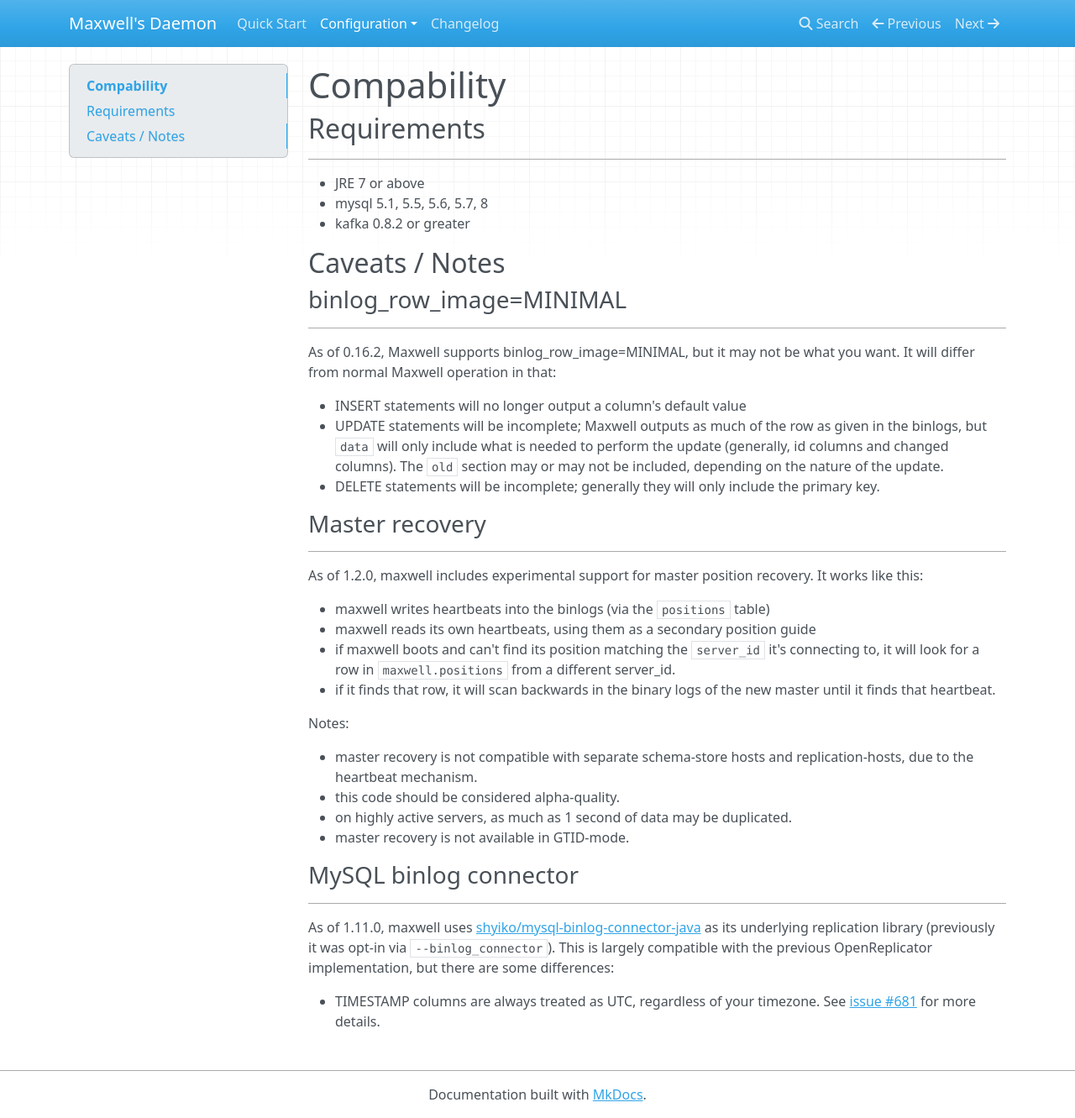
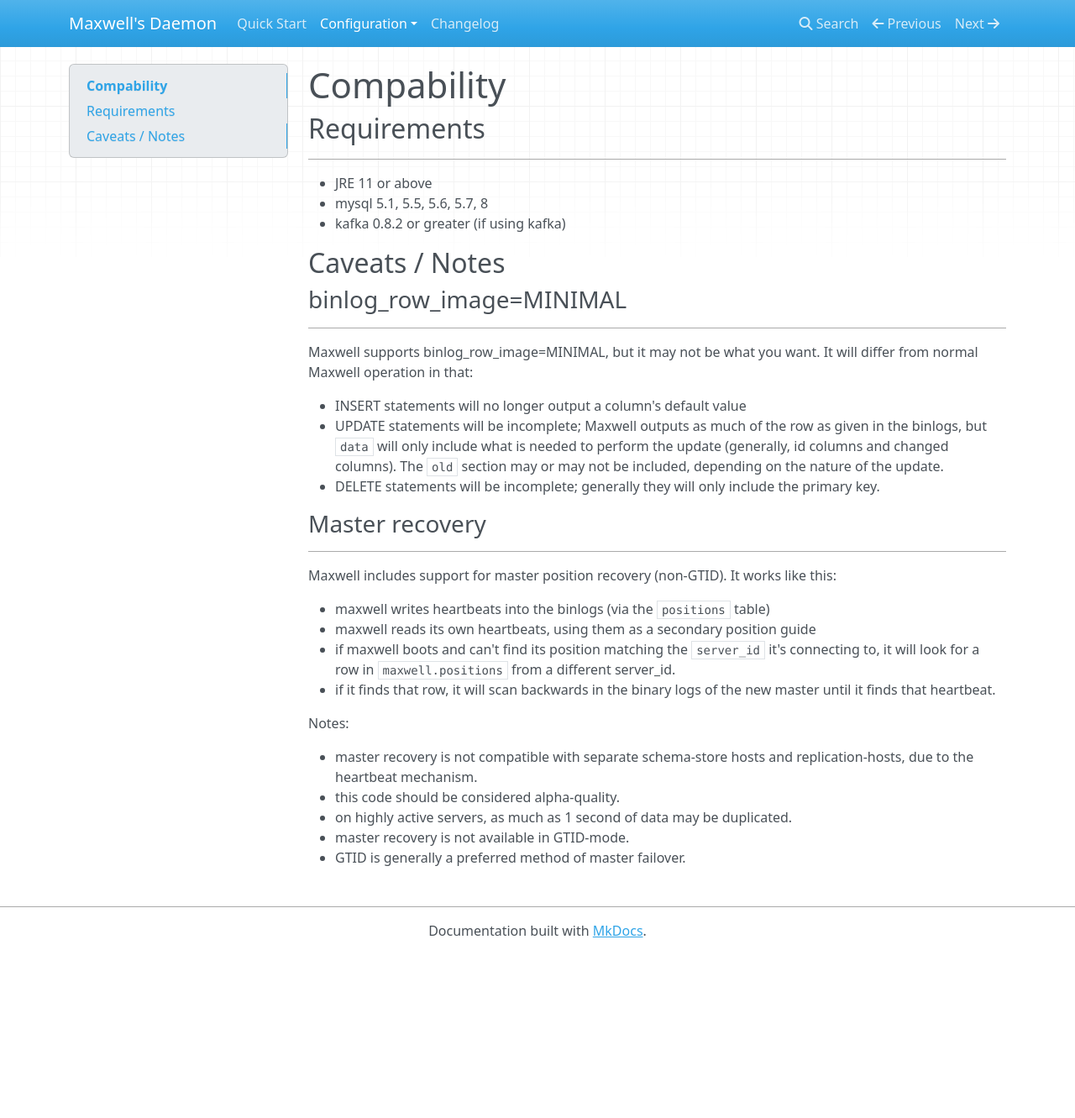
Before and after one commit to zendesk/maxwell, an MkDocs documentation site: the page built from docs/docs/compat.md, in a window 1280 px wide and 1331 px high. Shown: the whole window at 84% size. Built offline with MkDocs 1.6.1, drawn with Linux system fonts in a browser that asks for light colours; nearby versions of some CDN libraries.

Commit message:
update compat document

```diff
--- a/docs/docs/compat.md
+++ b/docs/docs/compat.md
@@ -2,15 +2,15 @@
 
 ## Requirements
 ***
-- JRE 7 or above
+- JRE 11 or above
 - mysql 5.1, 5.5, 5.6, 5.7, 8
-- kafka 0.8.2 or greater
+- kafka 0.8.2 or greater (if using kafka)
 
 ## Caveats / Notes
 
 ###binlog_row_image=MINIMAL
 ***
-As of 0.16.2, Maxwell supports binlog_row_image=MINIMAL, but it may not be what you want.  It will differ
+Maxwell supports binlog_row_image=MINIMAL, but it may not be what you want.  It will differ
 from normal Maxwell operation in that:
 
 - INSERT statements will no longer output a column's default value
@@ -22,7 +22,7 @@
 ### Master recovery
 ***
 
-As of 1.2.0, maxwell includes experimental support for master position recovery.  It works like this:
+Maxwell includes support for master position recovery (non-GTID).  It works like this:
 
 - maxwell writes heartbeats into the binlogs (via the `positions` table)
 - maxwell reads its own heartbeats, using them as a secondary position guide
@@ -39,16 +39,4 @@
 - this code should be considered alpha-quality.
 - on highly active servers, as much as 1 second of data may be duplicated.
 - master recovery is not available in GTID-mode.
-
-### MySQL binlog connector
-***
-
-As of 1.11.0, maxwell uses [shyiko/mysql-binlog-connector-java][] as its underlying
-replication library (previously it was opt-in via `--binlog_connector`). This is
-largely compatible with the previous OpenReplicator implementation, but there are some differences:
-
- - TIMESTAMP columns are always treated as UTC, regardless of your timezone. See
-   [issue #681][issue-681] for more details.
-
-[shyiko/mysql-binlog-connector-java]: https://github.com/shyiko/mysql-binlog-connector-java
-[issue-681]: https://github.com/zendesk/maxwell/issues/681
+- GTID is generally a preferred method of master failover.
```
